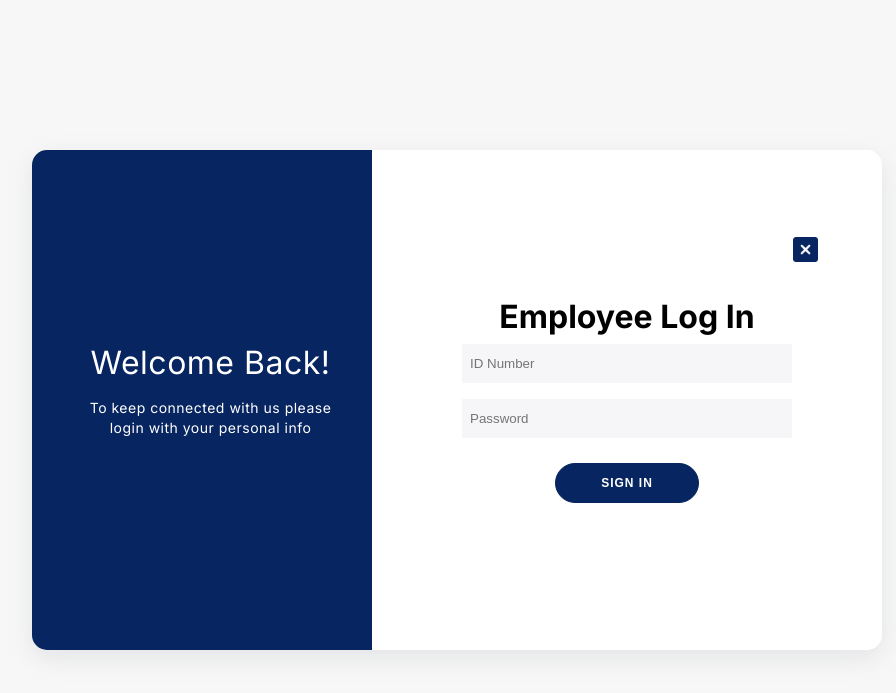
After one commit to Dee-17/Employee-Attendance-Management-System, a PHP site: page /employee-login.html in a window 1280 px wide. The commit adds this page. Shown: the top 693 px of the page, without its empty margins (183-1079 px from the left). Run offline with PHP 8.4, Linux system fonts and the light colour scheme.

Commit message:
Created employee login and fixed admin log in.

```diff
--- /dev/null
+++ b/css/employee-login.css
@@ -0,0 +1,171 @@
+@import url('https://fonts.googleapis.com/css2?family=Inter:wght@400;600;700&display=swap');
+
+* {
+    padding: 0px;
+    margin: 0px;
+    box-sizing: border-box;
+}
+
+
+:root {
+    --linear-grad: linear-gradient(to right, #061b46, #072560);
+    --grad-clr1: #061b46;
+    --grad-clr2: #072560;
+}
+
+body {
+    padding: 0px;
+    margin: 0px;
+    font-family: 'Inter', sans-serif;
+    background: #f7f7f7;
+}
+
+.container {
+    position:absolute;
+    top: 50%;
+    left: 50%;
+    transform: translate(-50%, -50%);
+    width: 850px;
+    height: 500px;
+
+    box-shadow: rgba(149, 157, 165, 0.2) 0px 8px 24px;
+    border-radius: 15px;
+}
+
+.container .content-left{
+    position: absolute;
+    top: 0%;
+    left: 0%;
+    width: 42%;
+    height: 100%;
+    background: #072560;
+    color: #fff;
+    display: flex;
+    justify-content: center;
+    flex-direction: column;
+    padding-left: 40px;
+    padding-right: 40px;
+
+    border-radius: 15px;
+}
+
+.container .content-right{
+    position: absolute;
+    top: 0%;
+    right: 0%;
+    width: 60%;
+    height: 100%;
+    background: #fff;
+
+    border-top-right-radius: 15px;
+    border-bottom-right-radius: 15px;
+}
+
+.form-container {
+    position: absolute;
+    width: 100%;
+    height: 100%;
+    padding: 0px 40px;
+}
+
+
+form {
+    height: 100%;
+    display: flex;
+    flex-direction: column;
+    align-items: center;
+    justify-content: center;
+    padding: 0px 50px;
+}
+
+
+.infield {
+    position: relative;
+    margin: 8px 0px;
+    width: 100%;
+}
+
+input {
+    width: 100%;
+    padding: 12px 8px;
+    background-color: #f6f5f7;
+    border: none;
+    outline: none;
+}
+
+label {
+    position: absolute;
+    left: 50%;
+    top: 100%;
+    transform: translateX(-50%);
+    width: 0%;
+    height: 2px;
+    background: var(--linear-grad);
+    transition: 0.3s;
+}
+
+input:focus~label {
+    width: 100%;
+}
+
+button {
+    border-radius: 20px;
+    border: 1px solid var(--grad-clr2);
+    background: var(--grad-clr2);
+    color: #072560;
+    font-size: 12px;
+    font-weight: bold;
+    padding: 12px 45px;
+    letter-spacing: 1px;
+    text-transform: uppercase;
+}
+
+.form-container button {
+    color: #fff;
+    margin-top: 17px;
+    transition: 80ms ease-in;
+}
+
+.form-container button:hover {
+    background: var(--grad-clr1);
+
+    color: #fff;
+    cursor: pointer;
+}
+
+#exit-button {
+    position: absolute;
+    padding: 0px 0px;;
+    left: 85%;
+    top: 70px;
+    transform: translateX(-50%);
+    width: 30px;
+    background: transparent;
+    color: #fff;
+    border: none;
+}
+
+#exit-button-img {
+    width: 25px;
+}
+
+#exit-button:hover {
+    cursor: pointer;
+}
+
+
+.title h1 {
+    color: #fff;
+    font-weight: 300;
+    line-height: 20px;
+    letter-spacing: 0.5px;
+    margin: 25px 0px
+}
+
+p {
+    font-size: 14px;
+    font-weight: 300;
+    line-height: 20px;
+    letter-spacing: 0.5px;
+    margin: 25px 0px 35px;
+}
--- a/css/landing-page.css
+++ b/css/landing-page.css
@@ -41,7 +41,7 @@ body {
     right: 0%;
     width: 55%;
     height: 100%;
-    background: #f7f7f7;
+    background: #fff;
 
     border-top-right-radius: 15px;
     border-bottom-right-radius: 15px;
--- /dev/null
+++ b/employee-login.html
@@ -0,0 +1,41 @@
+<!DOCTYPE html>
+<html lang="en">
+<head>
+    <meta charset="UTF-8">
+    <meta name="viewport" content="width=device-width, initial-scale=1.0">
+    <title>Landing Page</title>
+    <link rel="stylesheet" href="https://cdnjs.cloudflare.com/ajax/libs/font-awesome/6.4.2/css/all.min.css">
+    <link rel="stylesheet" href="css/employee-login.css">
+
+</head>
+<body>
+    <div class="container" id="container">
+        <div class="content-left">
+            <div class="title">
+                <center>
+                    <h1>Welcome Back!</h1>
+                    <p>To keep connected with us please login with your personal info</p>
+                </center>
+            </div>
+        </div>
+
+        <div class="content-right">
+            <div class="form-container sign-in-container">
+                <a href="landing-page.html"><button id="exit-button"><img id="exit-button-img" src="images/quit.png"></button></a>
+                <form action="#">
+                    <h1>Employee Log In</h1>
+                    <div class="infield">
+                        <input type="text" placeholder="ID Number" name="id-number"/>
+                        <label></label>
+                    </div>
+                    <div class="infield">
+                        <input type="password" placeholder="Password" />
+                        <label></label>
+                    </div>
+                    <button>Sign In</button>
+            </div>
+        </div>
+    </div>
+
+</body>
+</html>
--- a/landing-page.html
+++ b/landing-page.html
@@ -27,14 +27,12 @@
                     </div>
                     <div class="button-container">
                         <a href="admin-login.html"><button class="button" id="admin-button">I am an <span>Admin</span></button></a>
-                        <a href="emp-login.html"><button class="button" id="employee-button">I am an <span>Employee</span></button></a>
+                        <a href="employee-login.html"><button class="button" id="employee-button">I am an <span>Employee</span></button></a>
                     </div>
                 </center>
             </div>
         </div>
     </div>
 
-
-    <script src="js/script.js"></script>
 </body>
 </html>
```
Also changed, not shown: admin-login.html (+7 -9 lines), css/admin-login.css (+9 -4 lines), images/quit.png.
